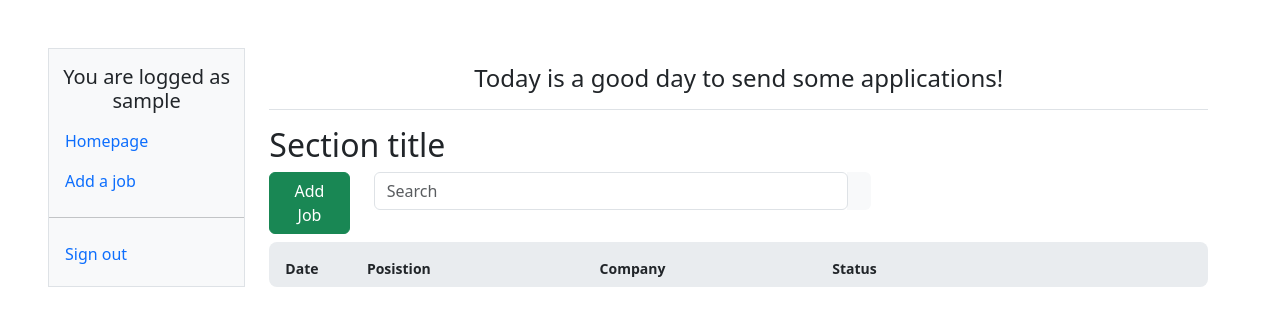
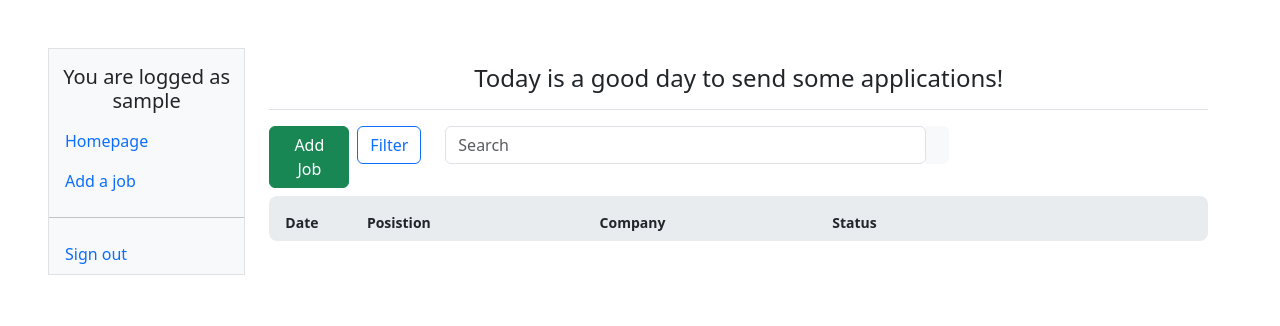
Before and after one commit to sieczkah/Jobseeker, a Django app: page / in a window 1280 px wide. Shown: the top 326 px of the page. Run offline with Django 4.2, Linux system fonts and the light colour scheme; the visitor is signed in with stand-in values (Sample User, id 1); data that the repository does not hold is empty; parts of the project's set-up code (start-up, migrations or seed data) failed here and were passed over; some libraries are stand-ins or nearby versions.

Commit message:
Added date-filter button to index.html

```diff
--- a/app/base/templates/base/index.html
+++ b/app/base/templates/base/index.html
@@ -61,14 +61,30 @@
       <!-- DETAIL END -->
 
       <!-- LIST OF APPLICATIONS -->
-      <h2>Section title</h2>
-      <div class="row col-8">
-        <div class="col-2">
-          <a class=" btn btn-success" aria-current="page" href="{% url 'joboffer-create' %}">
+      <div class="row col-9">
+        <!-- ADD BUTTON -->
+        <div class="col-3 d-flex flex-row gap-2">
+          <a class="btn btn-success" aria-current="page" href="{% url 'joboffer-create' %}">
             Add Job
           </a>
+          <div class="dropdown">
+            <a class="btn btn-outline-primary" href="#" role="button" data-bs-toggle="dropdown" aria-expanded="false">
+              Filter <i class="fa-solid fa-calendar-days"></i>
+            </a>
+
+            <ul class="dropdown-menu">
+              <li><a class="dropdown-item" href="#">Today</a></li>
+              <li><a class="dropdown-item" href="#">Last week</a></li>
+              <li><a class="dropdown-item" href="#">Last month</a></li>
+              <li><a class="dropdown-item" href="#">All</a></li>
+            </ul>
+          </div>
         </div>
+
+        <!-- ADD BUTTON ENDS-->
+
         <div class="col">
+          <!-- SEARCH FORM -->
           <form action="" method="GET">
             <div class="input-group rounded">
               <input type="search" name="search" class="form-control rounded" placeholder="Search" aria-label="Search"
@@ -78,9 +94,10 @@
               </span>
             </div>
           </form>
+          <!-- SEARCH FORM ENDS-->
         </div>
       </div>
-      <div class="table-responsive small overflow-y-auto" style="max-height: 70vh;">
+      <div class="table-responsive small overflow-y-auto overflow-x-hidden" style="max-height: 70vh;">
         {% include 'base/joboffer_list.html' %}
       </div>
       <!-- LIST OF APPLICATIONS ENDS -->
```
